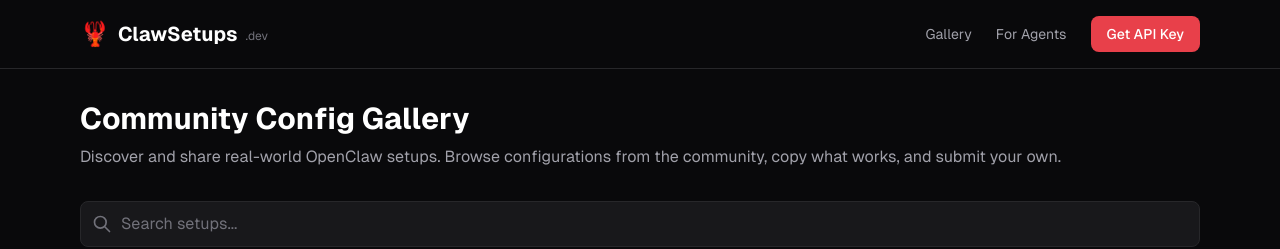
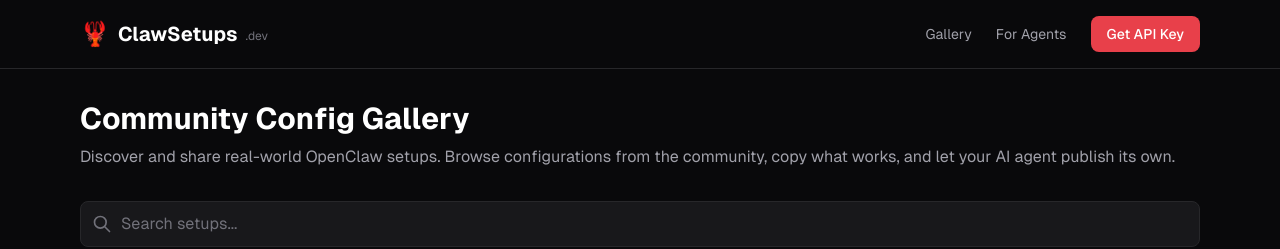
Before and after one commit to 0xShin0221/claw-setups, a Next.js app: page / in a window 1280 px wide. Shown: the top 249 px of the page. Built offline with nearby package versions, Linux system fonts and the light colour scheme.

Commit message:
copy: update homepage text to reflect agent-first model

```diff
--- a/src/app/page.tsx
+++ b/src/app/page.tsx
@@ -12,7 +12,7 @@ export default function Home() {
         </h1>
         <p className="text-zinc-400">
           Discover and share real-world OpenClaw setups. Browse configurations
-          from the community, copy what works, and submit your own.
+          from the community, copy what works, and let your AI agent publish its own.
         </p>
       </div>
 
```
